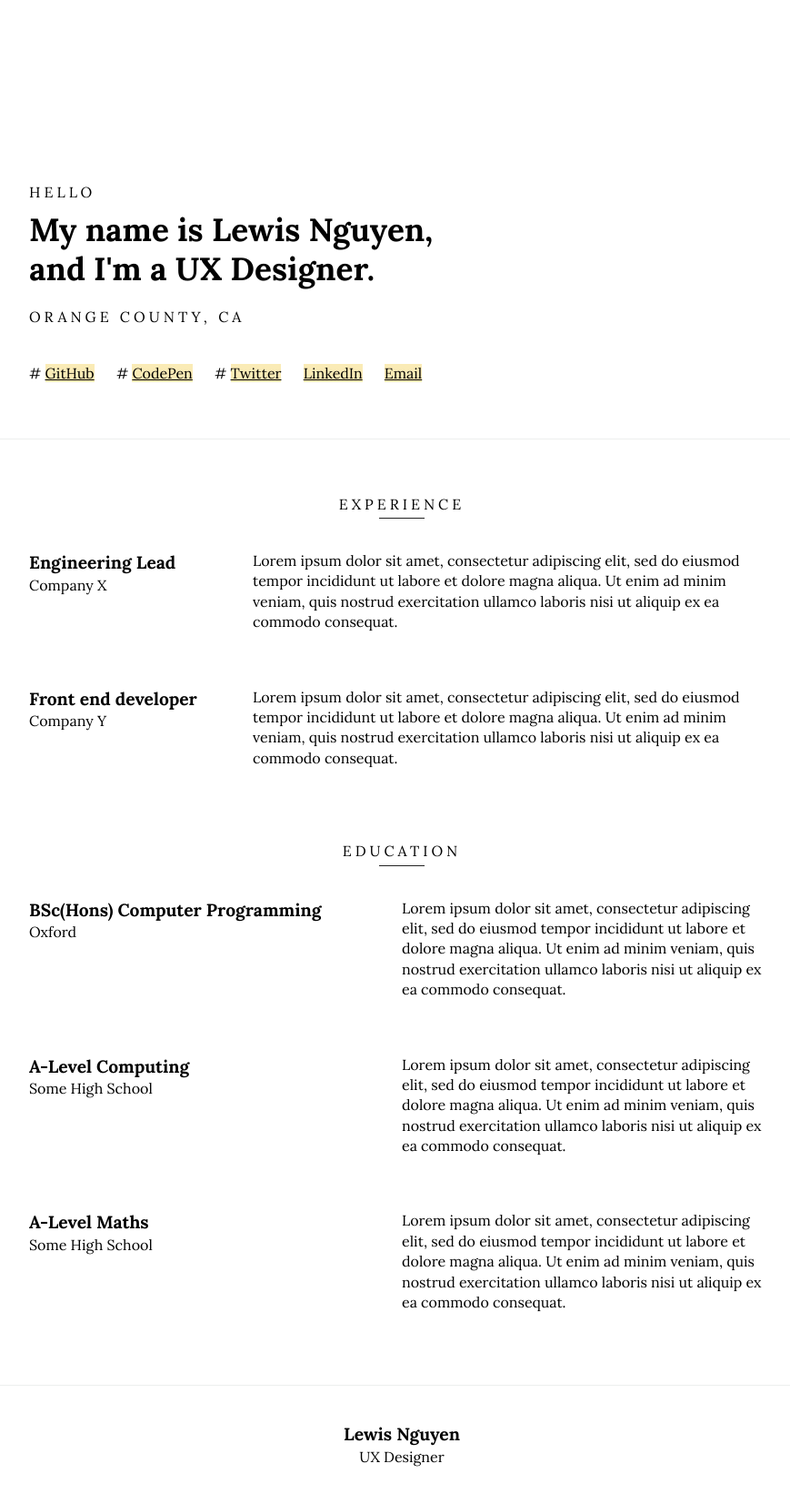
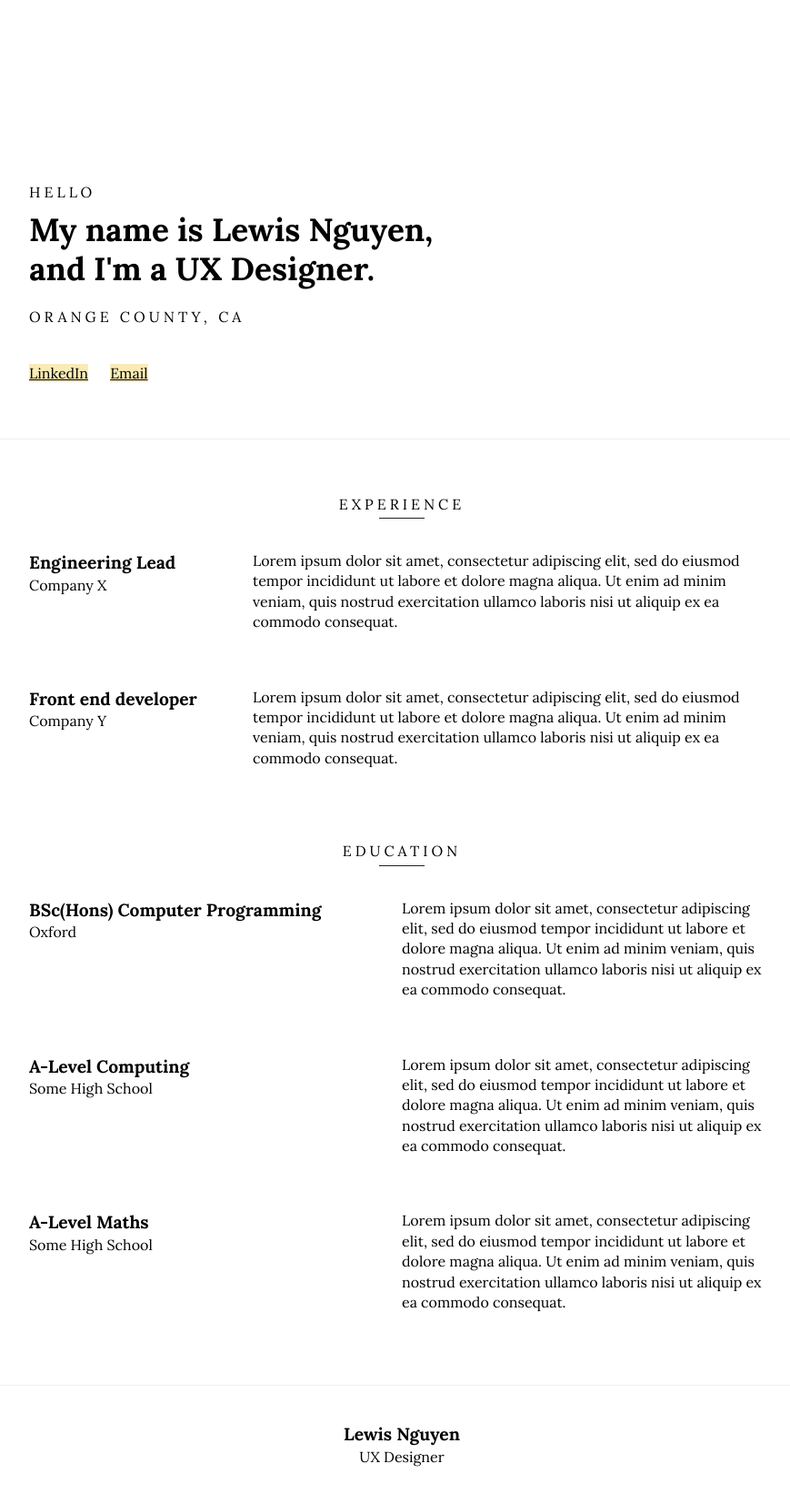
Before and after one commit to bigfatone/Old-Website, a Jekyll site: the page built from index.html, in a window 1280 px wide. Shown: the whole page at 91% size, without its empty margins (198-1067 px from the left). Built offline with Jekyll 4.4.1, drawn with Linux system fonts in a browser that asks for light colours.

Commit message:
Update header.html

```diff
--- a/_includes/header.html
+++ b/_includes/header.html
@@ -8,9 +8,6 @@
 
         {{ if site.linkedin_username or site.email_address }}
         <div class="social">
-            # {{ if site.github_username }}<a href="http://github.com/{{ site.github_username }}" target="_blank">GitHub</a>{{ endif }}
-            # {{ if site.codepen_username }}<a href="http://codepen.io/{{ site.codepen_username }}" target="_blank">CodePen</a>{{ endif }}
-            # {{ if site.twitter_username }}<a href="http://twitter.com/{{ site.twitter_username }}" target="_blank">Twitter</a>{{ endif }}
             {{ if site.linkedin_username }}<a href="http://linkedin.com/in/{{ site.twitter_username }}" target="_blank">LinkedIn</a>{{ endif }}
             {{ if site.email_address }}<a href="mailto:{{ site.email_address }}" target="_blank">Email</a>{{ endif }}
         </div>
```
